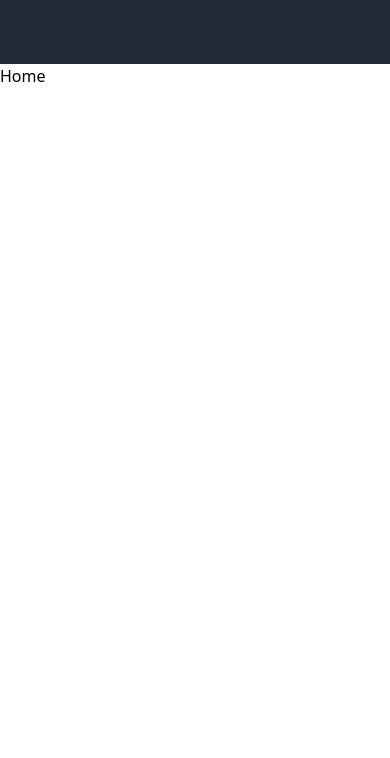
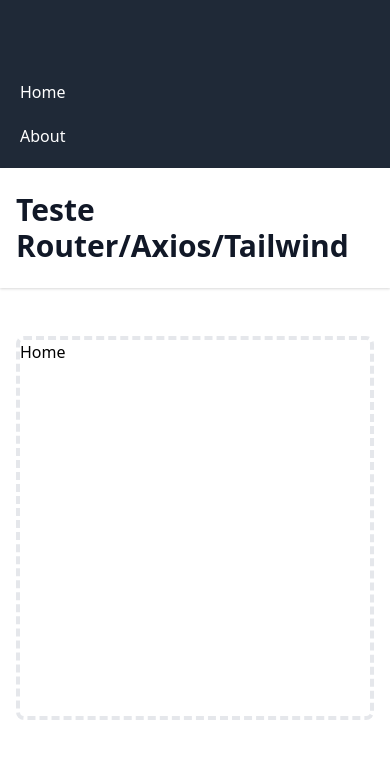
Before and after one commit to rcmilan/ex-router-api, a React (Create React App) app: page / in a window 390 px wide. Shown: the top 758 px of the page. Built offline with nearby package versions, Linux system fonts and the light colour scheme.

Commit message:
menu responsivo

```diff
--- a/src/Pages/App.tsx
+++ b/src/Pages/App.tsx
@@ -31,16 +31,54 @@ const App: React.FC = () => {
               </div>
             </div>
           </div>
+
+          <div className="md:hidden" id="mobile-menu">
+            <div className="px-2 pt-2 pb-3 space-y-1 sm:px-3">
+              <Link
+                className="hover:bg-gray-700 text-white block px-3 py-2 rounded-md text-base font-medium"
+                to="/"
+              >
+                Home
+              </Link>
+
+              <Link
+                className="hover:bg-gray-700 text-white block px-3 py-2 rounded-md text-base font-medium"
+                to="/about"
+              >
+                About
+              </Link>
+            </div>
+          </div>
         </nav>
 
+        <header className="bg-white shadow">
+          <div className="max-w-7xl mx-auto py-6 px-4 sm:px-6 lg:px-8">
+            <h1 className="text-3xl font-bold text-gray-900">
+              Teste Router/Axios/Tailwind
+            </h1>
+          </div>
+        </header>
+
+        <main>
+          <div className="max-w-7xl mx-auto py-6 sm:px-6 lg:px-8">
             <Switch>
               <Route path="/about">
+                <div className="px-4 py-6 sm:px-0">
+                  <div className="border-4 border-dashed border-gray-200 rounded-lg h-96">
                     <About />
+                  </div>
+                </div>
               </Route>
               <Route path="/">
+                <div className="px-4 py-6 sm:px-0">
+                  <div className="border-4 border-dashed border-gray-200 rounded-lg h-96">
                     <Home />
+                  </div>
+                </div>
               </Route>
             </Switch>
+          </div>
+        </main>
       </div>
     </Router>
   );
```
Lines whose indentation alone changed are shown as unchanged.
